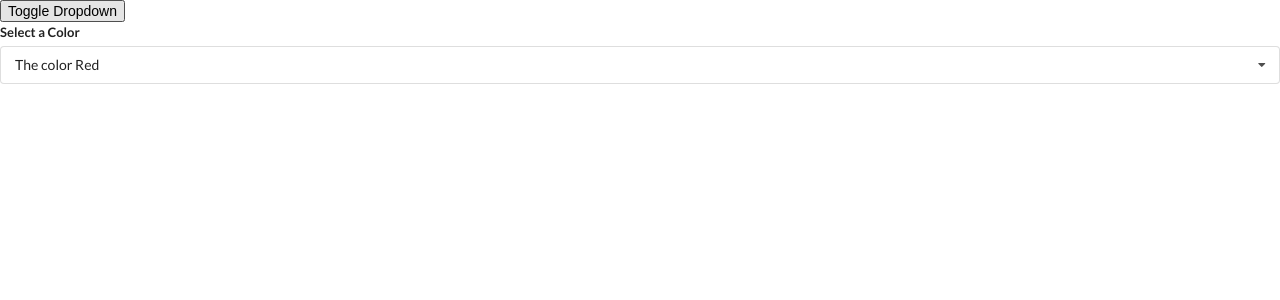
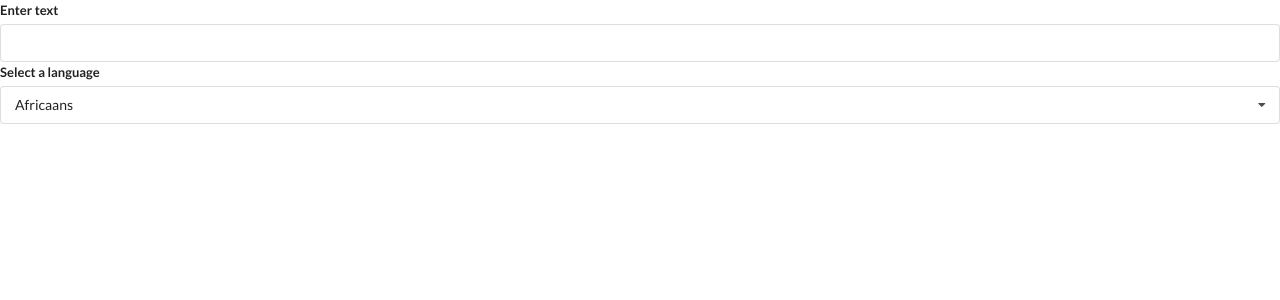
Before and after one commit to jynweythek/widgets, a React (Create React App) app: page / in a window 1280 px wide. Shown: the top 300 px of the page. Built offline with nearby package versions, Linux system fonts and the light colour scheme.

Commit message:
Translate component creation

```diff
--- a/src/App.js
+++ b/src/App.js
@@ -2,6 +2,7 @@
 // import Accordion from "./components/Accordion";
 // import Search from "./components/Search";
 import Dropdown from "./components/Dropdown";
+import Translate from './components/Translate';
 
 // const items = [
 //   {title: 'What is React?', content: 'React is a front end javascript framework'},
@@ -16,19 +17,20 @@
 ];
 
 export default () => {
-  const [selected, setSelected] = useState(options[0]);
-  const [showDropdown, setShowDropdown] = useState(true);
+  // const [selected, setSelected] = useState(options[0]);
+  // const [showDropdown, setShowDropdown] = useState(true);
 
   return (
     <div>
-      <button onClick={() => setShowDropdown(!showDropdown)}>Toggle Dropdown</button>
-      { showDropdown ?
-        <Dropdown
-          selected={selected}
-          onSelectedChange={setSelected}
-          options={options}
-        /> : null
-      }
+      {/*<button onClick={() => setShowDropdown(!showDropdown)}>Toggle Dropdown</button>*/}
+      {/*{ showDropdown ?*/}
+        {/*<Dropdown*/}
+          {/*selected={selected}*/}
+          {/*onSelectedChange={setSelected}*/}
+          {/*options={options}*/}
+        {/*/> : null*/}
+      {/*}*/}
+      <Translate />
     </div>
   );
 };
--- a/src/components/Dropdown.js
+++ b/src/components/Dropdown.js
@@ -1,6 +1,6 @@
 import React, { useState, useEffect, useRef } from 'react';
 
-const Dropdown = ({ options, selected, onSelectedChange }) => {
+const Dropdown = ({ label, options, selected, onSelectedChange }) => {
   const [open, setOpen] = useState(false);
   const ref = useRef();
 
@@ -37,7 +37,7 @@
   return (
     <div ref={ref} className="ui form">
       <div className="field">
-        <label className="label">Select a Color</label>
+        <label className="label">{label}</label>
         <div
           onClick={() => setOpen(!open)}
           className={`ui selection dropdown ${open ? 'visible active' : ''}`}
--- /dev/null
+++ b/src/components/Translate.js
@@ -0,0 +1,35 @@
+import React, {useState} from 'react';
+import Dropdown from './Dropdown';
+
+const options = [
+  {label: 'Africaans', value: 'af'},
+  {label: 'Arabic', value: 'ar'},
+  {label: 'Hindi', value: 'hi'}
+];
+
+const Translate = () => {
+  const [language, setLanguage] = useState(options[0]);
+  const [text, setText] = useState('');
+
+  return (
+    <div>
+      <div className="ui form">
+        <div className="field">
+          <label>Enter text</label>
+          <input
+            value={text}
+            onChange={e => setText(e.target.value)}
+          />
+        </div>
+      </div>
+      <Dropdown
+        label="Select a language"
+        selected={language}
+        onSelection={setLanguage}
+        options={options}
+      />
+    </div>
+  )
+};
+
+export default Translate;
```
